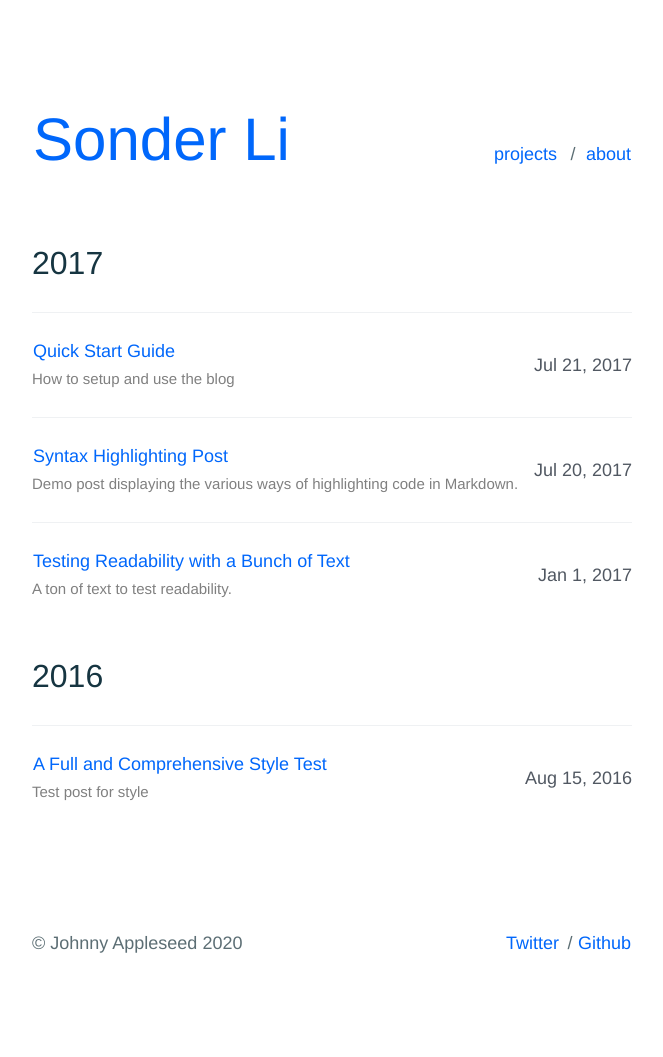
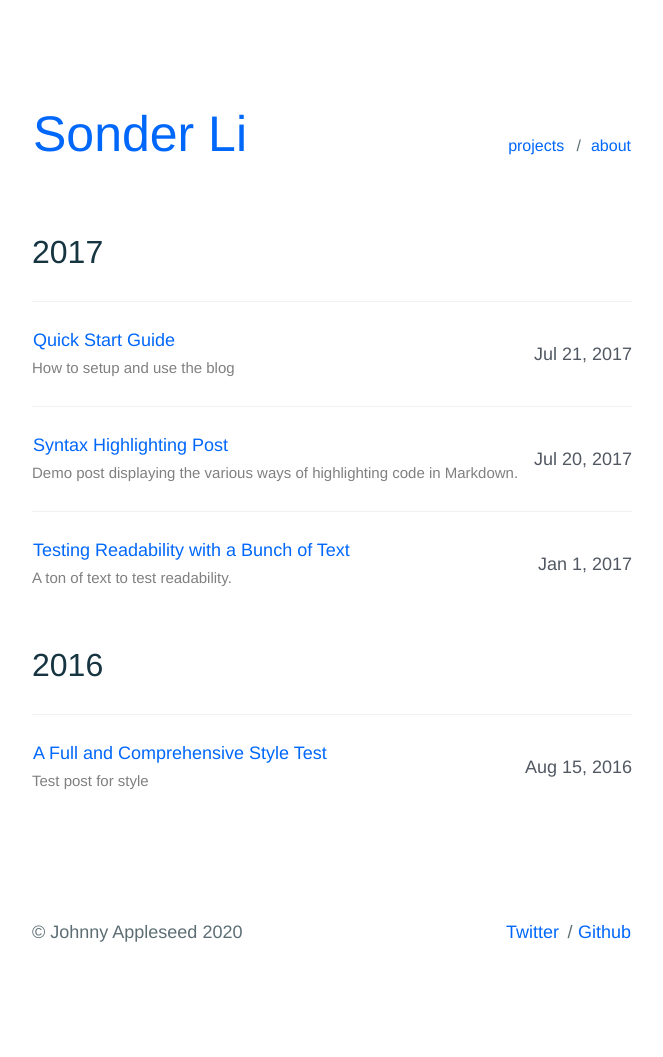
Before and after one commit to sumchuenli/sumchuenli.github.io, a Jekyll site: the page built from index.html, in a window 1280 px wide. Shown: the whole page, without its empty margins (308-971 px from the left). Built offline with Jekyll 4.4.1, drawn with Linux system fonts in a browser that asks for light colours.

Commit message:
Update _page.scss

```diff
--- a/_sass/components/_page.scss
+++ b/_sass/components/_page.scss
@@ -9,14 +9,14 @@
      align-items: baseline;
 
      .title {
-         font-size: 3em;
+         font-size: 2.5em;
          font-weight: bold;
          color: $c-base__02;
          float: left;
      }
 
      .nav {
-         font-size: 1.8em;
+         font-size: 1.6em;
          margin-top: 10px;
          display: block;
          float: right;
```
